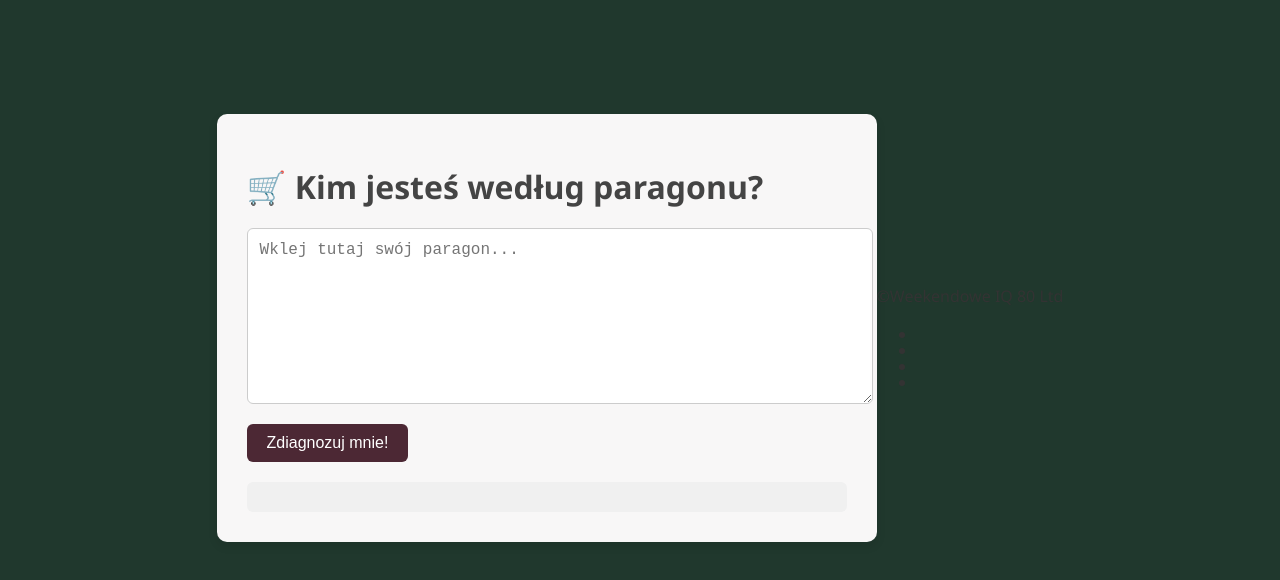
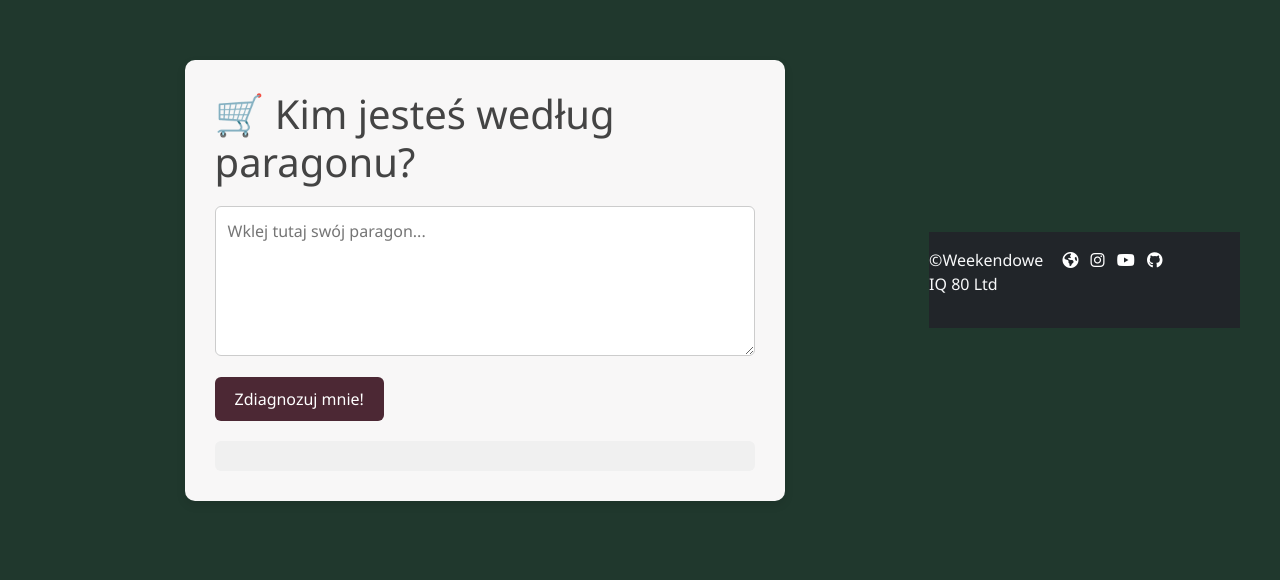
Before and after one commit to Programophobia/Analiza-osobowosci-na-podstawie-rachunku-ze-sklepu, a website: page index.html in a window 1280 px wide. Shown: the part 120-700 px from the top of the page. Drawn offline with nearby package versions, Linux system fonts and the light colour scheme.

Commit message:
Add Bootstrap and Font Awesome links to index.html

```diff
--- a/index.html
+++ b/index.html
@@ -5,6 +5,8 @@
   <meta name="viewport" content="width=device-width, initial-scale=1.0" />
   <meta name="author" content="Anna Powaska">
   <meta name="description" content="Anna Powaska">
+  <link href="https://cdn.jsdelivr.net/npm/bootstrap@5.1.3/dist/css/bootstrap.min.css" rel="stylesheet" integrity="sha384-1BmE4kWBq78iYhFldvKuhfTAU6auU8tT94WrHftjDbrCEXSU1oBoqyl2QvZ6jIW3" crossorigin="anonymous">
+    <link rel="stylesheet" href="https://use.fontawesome.com/releases/v6.0.0/css/all.css">
   <title>Kim jesteś według paragonu?</title>
   <link rel="stylesheet" href="css/style.css" />
 </head>
```
